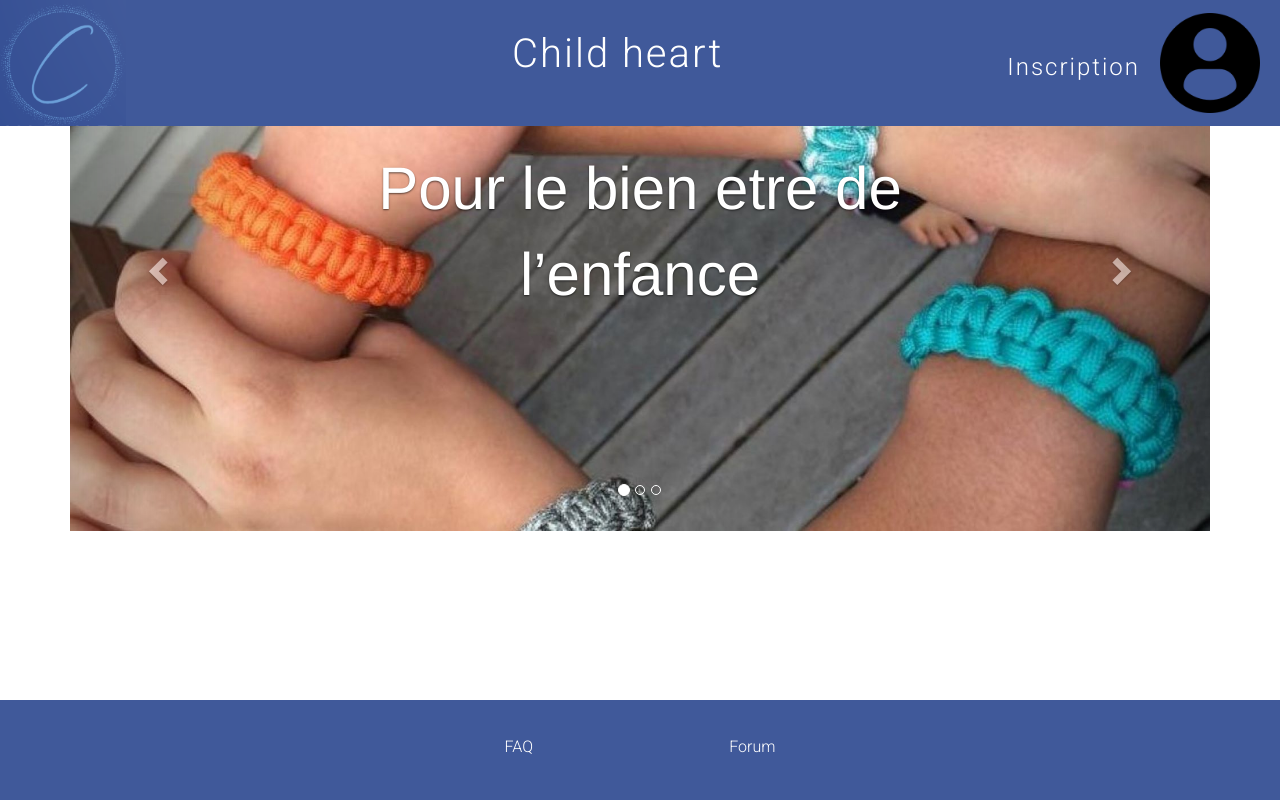
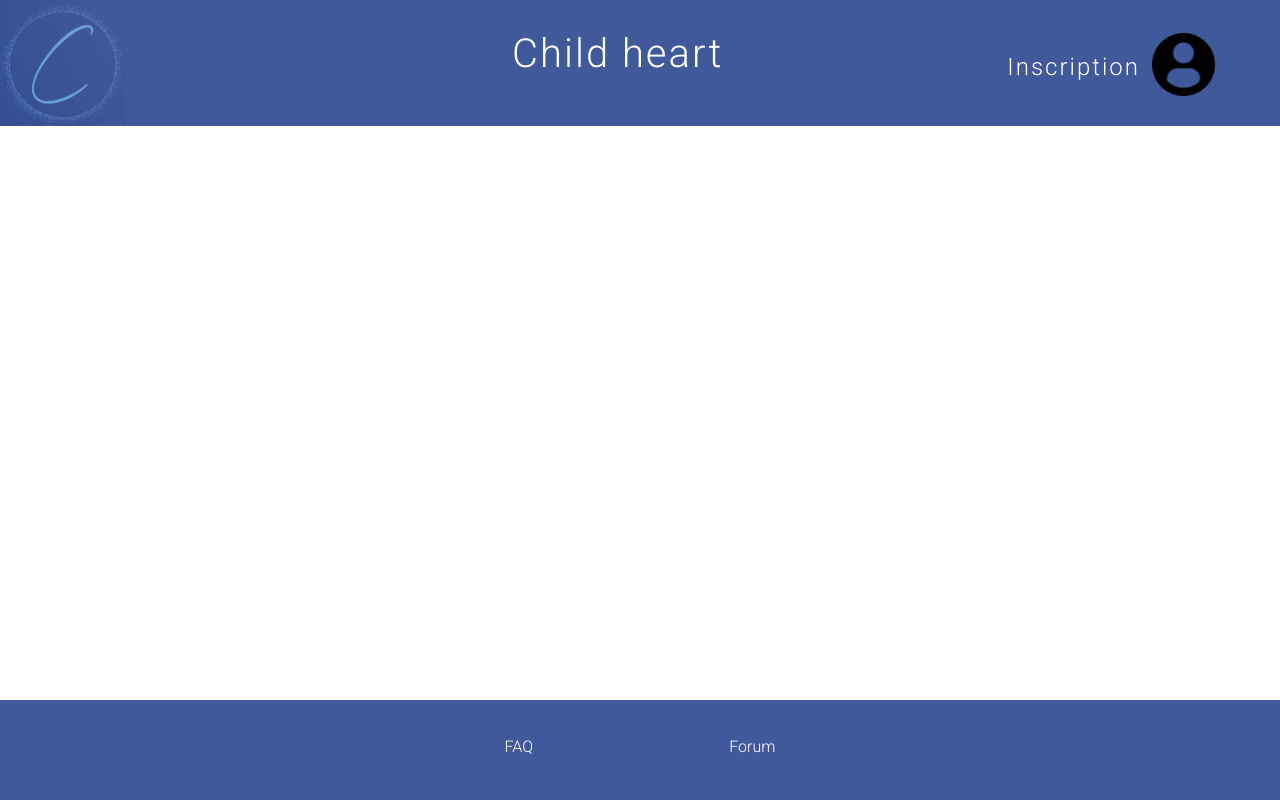
Before and after one commit to CHILDREN-HEART/Projet-C-Heart, a PHP site: page / in a window 1280 px wide. Run offline with PHP 8.4, Linux system fonts and the light colour scheme.

Commit message:
maj du header

```diff
--- a/index.html
+++ b/index.html
@@ -53,6 +53,7 @@
             </div>
         </header>
         <div style="height: 100%"></div>
+        <div class="carroussel">
         <div class="container">
             <div
                 id="myCarousel"
@@ -127,6 +128,7 @@
                 </a>
             </div>
         </div>
+    </div>
 
         <footer>
             <div class="btn-group">
--- a/pagedaccueil.css
+++ b/pagedaccueil.css
@@ -3,9 +3,10 @@
     padding: 0;
 }
 
-.carroussel {
+.container {
     width: 125%;
     height: 100%;
+    top: 50%;
     background-size: cover;
     position: relative;
 }
@@ -57,14 +58,21 @@ p {
 
 .line {
     position: absolute;
-    right: 20px;
-    top: 13px;
-    height: 100px;
+    left: 90%;
+    top: 26%;
+    height: 50%;
 }
 
 .img1 {
     position: absolute;
     top: 0%;
+    left: 0%;
+    height: 126px;
+}
+
+img {
+    position: absolute;
+    top: 500%;
     left: 0%;
     height: 126px;
 }
@@ -132,25 +140,3 @@ footer {
     margin: 15px 60px;
     cursor: pointer;
 }
-
-.carousel-inner > .item > img,
-.img-responsive {
-    display: block;
-    max-width: 141%;
-    height: auto;
-}
-
-.carousel-inner > .item > a > img,
-.img-responsive {
-    display: block;
-    max-width: 221%;
-    height: auto;
-}
-
-.img-responsive,
-.thumbnail a > img,
-.thumbnail > img {
-    display: block;
-    max-width: 500%;
-    height: auto;
-}
```
